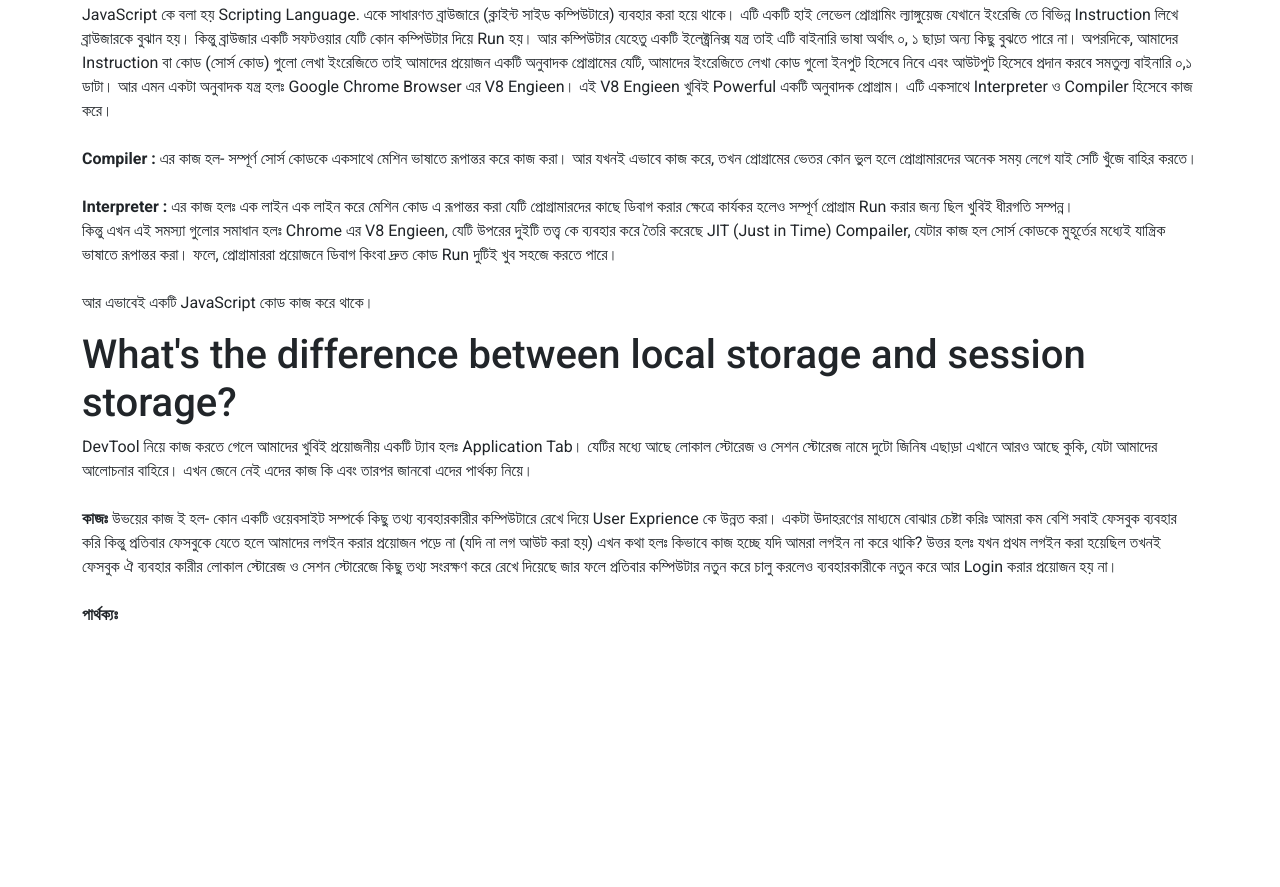
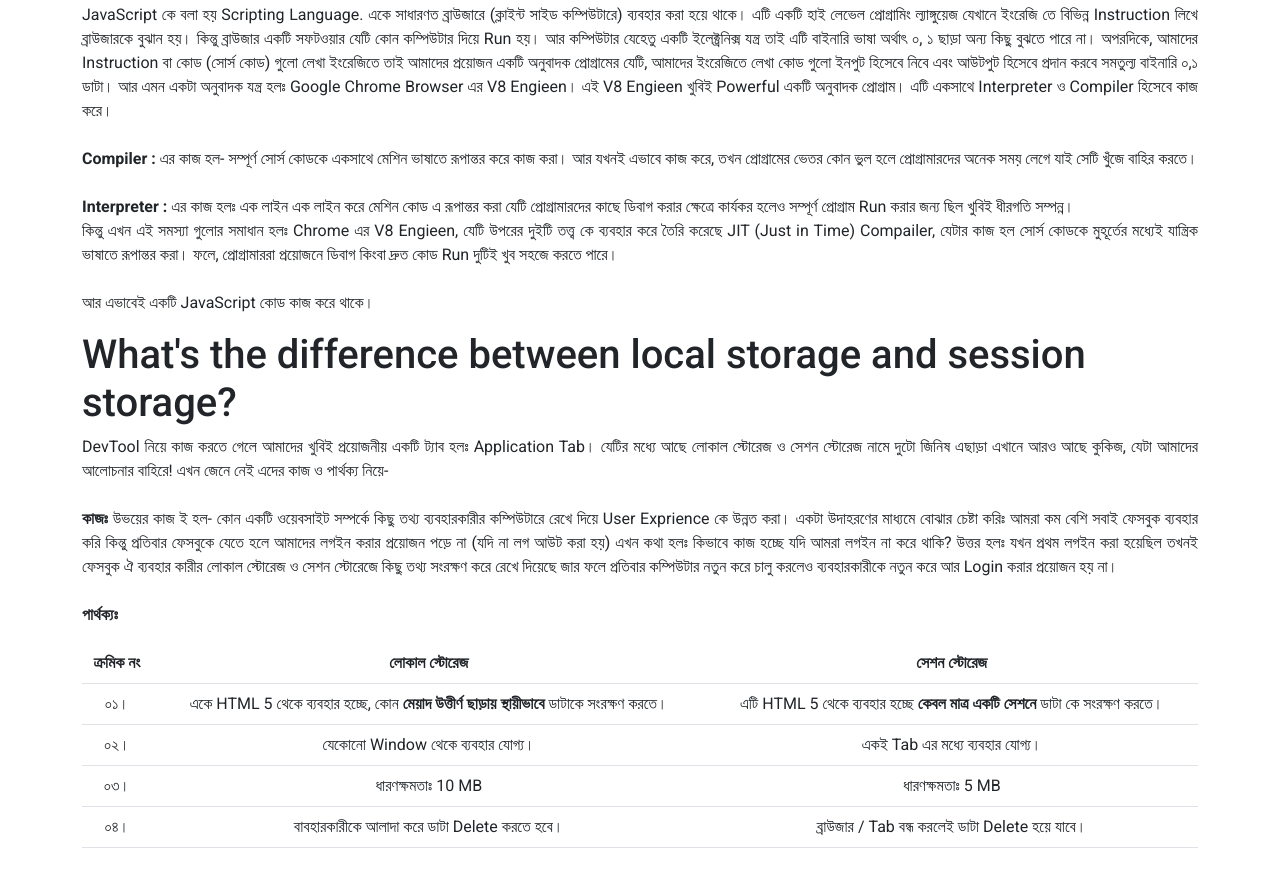
Before and after one commit to swdrana/insta-shohor-a7, a plain HTML site: page index.html in a window 1280 px wide. Shown: the part 1649-2536 px from the top of the page. Before the commit the page ends 2324 px from the top, so only its background shows below. Drawn offline with nearby package versions, Linux system fonts and the light colour scheme.

Commit message:
no:2 ans added

```diff
--- a/css/style.css
+++ b/css/style.css
@@ -256,3 +256,6 @@ img {
     grid-template-columns: repeat(1, 1fr);
   }
 }
+article p{
+  text-align: justify;
+}
--- a/index.html
+++ b/index.html
@@ -131,8 +131,8 @@
         <p>
           DevTool নিয়ে কাজ করতে গেলে আমাদের খুবিই প্রয়োজনীয় একটি ট্যাব হলঃ
           Application Tab। যেটির মধ্যে আছে লোকাল স্টোরেজ ও সেশন স্টোরেজ নামে
-          দুটো জিনিষ এছাড়া এখানে আরও আছে কুকি, যেটা আমাদের আলোচনার বাহিরে। এখন
-          জেনে নেই এদের কাজ কি এবং তারপর জানবো এদের পার্থক্য নিয়ে।
+          দুটো জিনিষ এছাড়া এখানে আরও আছে কুকিজ, যেটা আমাদের আলোচনার বাহিরে! এখন
+          জেনে নেই এদের কাজ ও পার্থক্য নিয়ে-
           <br /><br />
           <strong>কাজঃ </strong> উভয়ের কাজ ই হল- কোন একটি ওয়েবসাইট সম্পর্কে কিছু
           তথ্য ব্যবহারকারীর কম্পিউটারে রেখে দিয়ে User Exprience কে উন্নত করা।
@@ -145,6 +145,55 @@
           নতুন করে আর Login করার প্রয়োজন হয় না।
           <br><br>
           <strong>পার্থক্যঃ </strong>
+          <table class="table text-center">
+              <tr>
+                  <th>ক্রমিক নং</th>
+                  <th>লোকাল স্টোরেজ</th>
+                  <th>সেশন স্টোরেজ</th>
+              </tr>
+              <tr>
+                  <td>০১। </td>
+                <td>
+                    একে HTML 5 থেকে ব্যবহার হচ্ছে, কোন <b> মেয়াদ উত্তীর্ণ ছাড়ায় স্থায়ীভাবে </b>ডাটাকে সংরক্ষণ করতে।
+                </td>
+                <td>
+                    এটি HTML 5 থেকে ব্যবহার হচ্ছে <b>কেবল মাত্র একটি সেশনে</b> ডাটা কে সংরক্ষণ করতে।
+                </td>
+              </tr>
+              <tr>
+                  <td>
+                      ০২।
+                  </td>
+                  <td>
+                      যেকোনো Window থেকে ব্যবহার যোগ্য।
+                  </td>
+                  <td>
+                      একই Tab এর মধ্যে ব্যবহার যোগ্য।
+                  </td>
+              </tr>
+              <tr>
+                  <td>
+                      ০৩।
+                  </td>
+                  <td>
+                        ধারণক্ষমতাঃ 10 MB
+                  </td>
+                  <td>
+                        ধারণক্ষমতাঃ 5 MB
+                  </td>
+              </tr>
+              <tr>
+                  <td>
+                      ০৪।
+                  </td>
+                  <td>
+                        বাবহারকারীকে আলাদা করে ডাটা Delete করতে হবে।
+                  </td>
+                  <td>
+                        ব্রাউজার / Tab বন্ধ করলেই ডাটা Delete হয়ে যাবে।
+                  </td>
+              </tr>
+          </table>
         </p>
       </article>
     </section>
```
